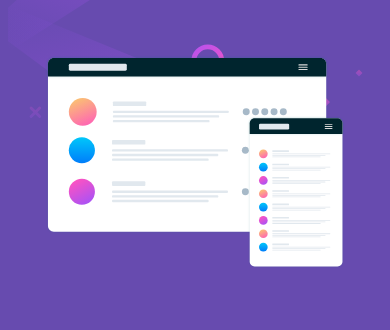
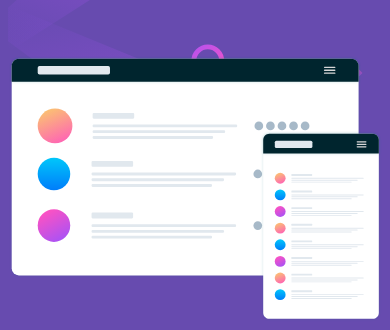
Before and after one commit to Morajoseph/task3, a plain HTML site: page index.html in a window 390 px wide. Shown: the part 107-437 px from the top of the page. Drawn offline with Linux system fonts and the light colour scheme; a web font is replaced by a local one.

Commit message:
Update style.css

```diff
--- a/style.css
+++ b/style.css
@@ -106,9 +106,9 @@ margin: 0px 10px;
     }
 
     .items .item{
-        width: 80%;
+        width:100%;
         margin: auto;
-        padding: 0px 20px;
+        padding: 0px 10px;
         text-align: center;
         margin: 20px 0px;
     }
```
